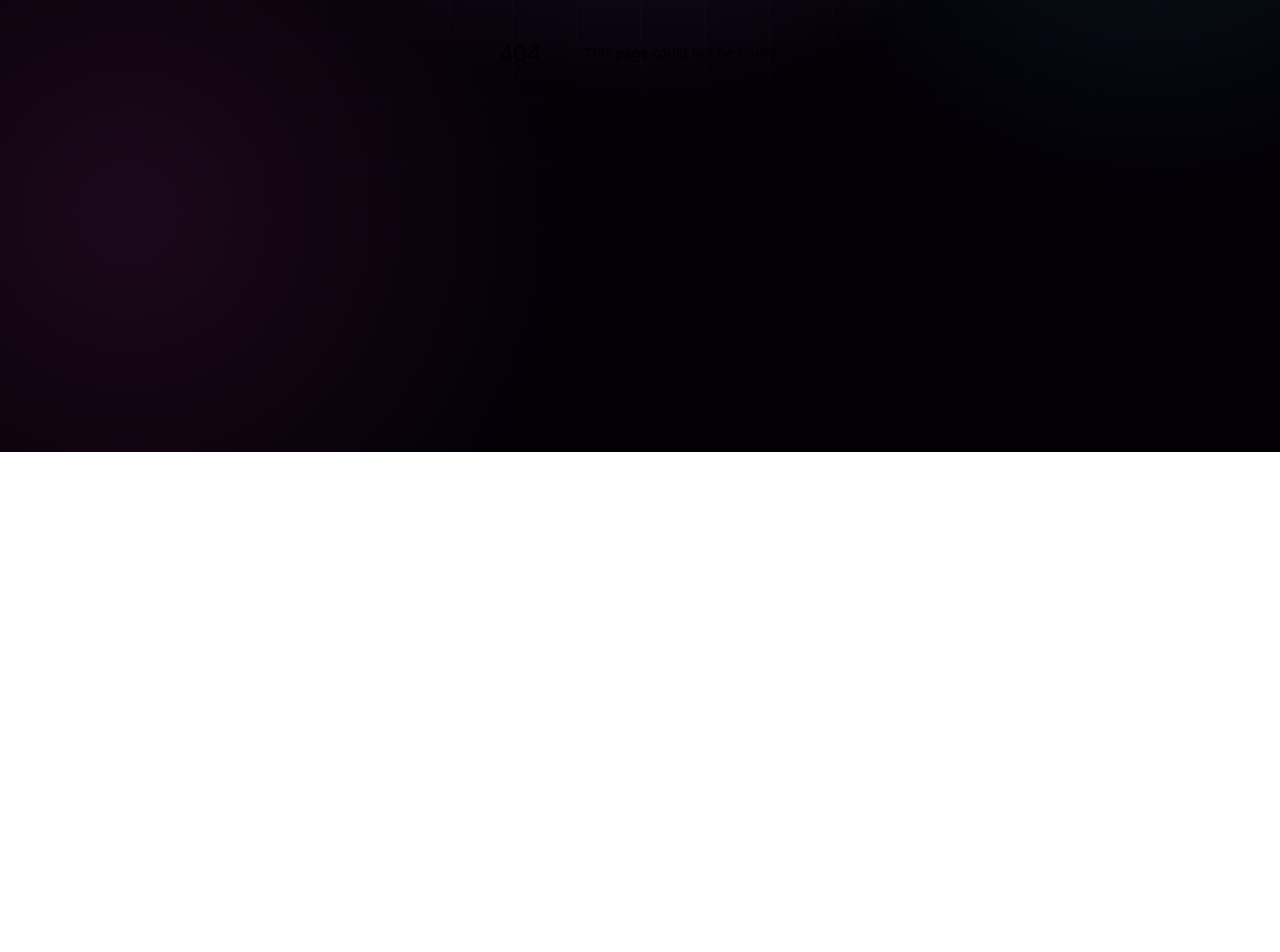
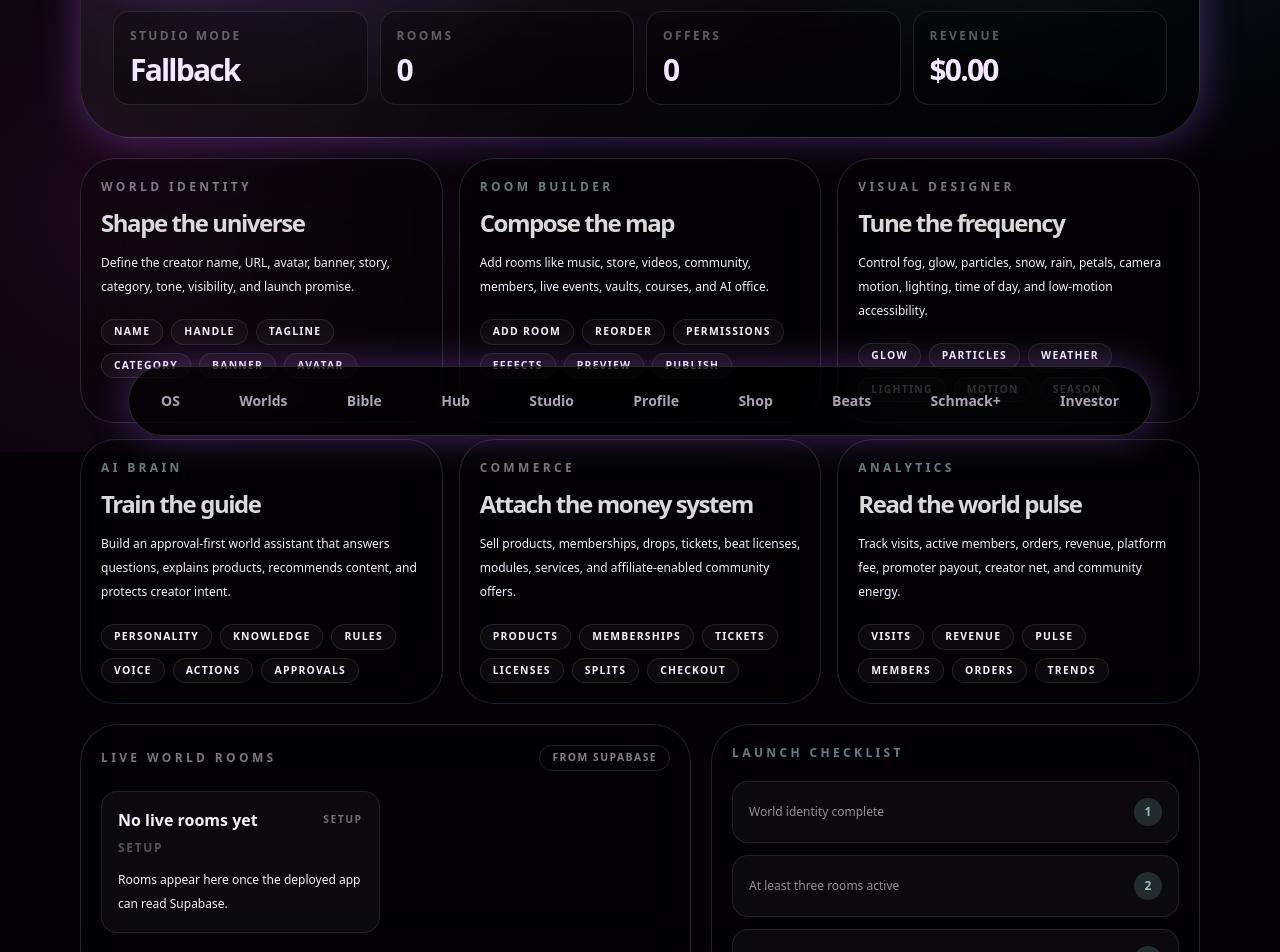
Before and after one commit to thatsmelodic/harmonic-os, a Next.js app: page /creator-studio-v2 in a window 1280 px wide. Before the commit this address had no page. Shown: the part 348-1300 px from the top of the page. Before the commit the page ends 800 px from the top, so only its background shows below. Built offline with nearby package versions, Linux system fonts and the light colour scheme; no server answers; the database is empty.

Commit message:
Add Creator Studio v2 command center

```diff
--- /dev/null
+++ b/app/creator-studio-v2/page.tsx
@@ -0,0 +1,161 @@
+import Link from 'next/link';
+import { FrequencyDock } from '@/components/FrequencyDock';
+import { getCreatorWorldDashboardData, isSupabaseConfigured } from '@/lib/supabase/creator-worlds-server';
+
+export const metadata = {
+  title: 'Creator Studio v2 | Harmonic OS',
+  description: 'The Creator Studio v2 command center for building, monetizing, and launching creator worlds.',
+};
+
+const studioPanels = [
+  {
+    eyebrow: 'World Identity',
+    title: 'Shape the universe',
+    body: 'Define the creator name, URL, avatar, banner, story, category, tone, visibility, and launch promise.',
+    actions: ['Name', 'Handle', 'Tagline', 'Category', 'Banner', 'Avatar'],
+    glow: 'purple',
+  },
+  {
+    eyebrow: 'Room Builder',
+    title: 'Compose the map',
+    body: 'Add rooms like music, store, videos, community, members, live events, vaults, courses, and AI office.',
+    actions: ['Add room', 'Reorder', 'Permissions', 'Effects', 'Preview', 'Publish'],
+    glow: 'cyan',
+  },
+  {
+    eyebrow: 'Visual Designer',
+    title: 'Tune the frequency',
+    body: 'Control fog, glow, particles, snow, rain, petals, camera motion, lighting, time of day, and low-motion accessibility.',
+    actions: ['Glow', 'Particles', 'Weather', 'Lighting', 'Motion', 'Season'],
+    glow: 'purple',
+  },
+  {
+    eyebrow: 'AI Brain',
+    title: 'Train the guide',
+    body: 'Build an approval-first world assistant that answers questions, explains products, recommends content, and protects creator intent.',
+    actions: ['Personality', 'Knowledge', 'Rules', 'Voice', 'Actions', 'Approvals'],
+    glow: 'cyan',
+  },
+  {
+    eyebrow: 'Commerce',
+    title: 'Attach the money system',
+    body: 'Sell products, memberships, drops, tickets, beat licenses, modules, services, and affiliate-enabled community offers.',
+    actions: ['Products', 'Memberships', 'Tickets', 'Licenses', 'Splits', 'Checkout'],
+    glow: 'purple',
+  },
+  {
+    eyebrow: 'Analytics',
+    title: 'Read the world pulse',
+    body: 'Track visits, active members, orders, revenue, platform fee, promoter payout, creator net, and community energy.',
+    actions: ['Visits', 'Revenue', 'Pulse', 'Members', 'Orders', 'Trends'],
+    glow: 'cyan',
+  },
+];
+
+const launchChecklist = [
+  'World identity complete',
+  'At least three rooms active',
+  'One monetization path created',
+  'AI assistant rules reviewed',
+  'Low-motion experience verified',
+  'Publish preview approved',
+];
+
+function money(cents: number | null | undefined) {
+  return `$${(Number(cents ?? 0) / 100).toFixed(2)}`;
+}
+
+export default async function CreatorStudioV2Page() {
+  const configured = isSupabaseConfigured();
+  const data = await getCreatorWorldDashboardData('melodic-universe');
+  const analytics = data.analytics[0];
+  const live = configured && Boolean(data.world);
+
+  const topStats = [
+    { label: 'Studio Mode', value: live ? 'Live' : 'Fallback' },
+    { label: 'Rooms', value: String(data.rooms.length) },
+    { label: 'Offers', value: String(data.products.length) },
+    { label: 'Revenue', value: money(analytics?.gross_revenue_cents) },
+  ];
+
+  return (
+    <main className="min-h-screen px-6 py-8 pb-28">
+      <FrequencyDock />
+      <section className="harmonic-container grid gap-5 py-8">
+        <article className="rounded-[3.2rem] border border-purple-200/15 bg-[radial-gradient(circle_at_18%_10%,rgba(183,108,255,.32),transparent_36%),radial-gradient(circle_at_80%_0%,rgba(54,178,203,.22),transparent_35%),linear-gradient(135deg,rgba(255,255,255,.06),rgba(0,0,0,.5))] p-5 shadow-purple-glow backdrop-blur-2xl sm:p-8">
+          <div className="flex flex-wrap items-start justify-between gap-5">
+            <div>
+              <p className="text-xs font-black uppercase tracking-[.38em] text-purple-100/45">Command Center</p>
+              <h1 className="mt-3 text-5xl font-black tracking-[-.09em] sm:text-7xl">Creator Studio v2</h1>
+              <p className="mt-4 max-w-5xl text-sm leading-7 text-purple-100/62 sm:text-base">A creator should not feel like they are filling out boring forms. They should feel like they are composing a living universe: rooms, visuals, AI, commerce, community, analytics, and launch controls in one operating system.</p>
+            </div>
+            <div className="flex flex-wrap gap-3">
+              <Link href="/creator-worlds/builder" className="rounded-full bg-purple-300 px-5 py-3 text-sm font-black text-black shadow-purple-glow">Open Builder</Link>
+              <Link href="/creator-worlds/melodic-universe" className="rounded-full border border-white/10 px-5 py-3 text-sm font-black text-purple-100/75 hover:bg-white/[.06]">Preview World</Link>
+            </div>
+          </div>
+          <div className="mt-8 grid gap-3 md:grid-cols-4">
+            {topStats.map((stat) => (
+              <div key={stat.label} className="rounded-2xl border border-white/10 bg-black/30 p-4">
+                <p className="text-xs font-black uppercase tracking-[.2em] text-white/35">{stat.label}</p>
+                <p className="mt-2 text-3xl font-black tracking-[-.06em] text-purple-100">{stat.value}</p>
+              </div>
+            ))}
+          </div>
+        </article>
+
+        <section className="grid gap-4 lg:grid-cols-3">
+          {studioPanels.map((panel) => (
+            <article key={panel.title} className={`rounded-[2.2rem] border ${panel.glow === 'purple' ? 'border-purple-200/15' : 'border-cyan-200/15'} bg-black/30 p-5 backdrop-blur-2xl`}>
+              <p className={`text-xs font-black uppercase tracking-[.28em] ${panel.glow === 'purple' ? 'text-purple-100/50' : 'text-cyan-100/50'}`}>{panel.eyebrow}</p>
+              <h2 className="mt-3 text-2xl font-black tracking-[-.06em] text-white/85">{panel.title}</h2>
+              <p className="mt-3 text-xs leading-6 text-white/48">{panel.body}</p>
+              <div className="mt-5 flex flex-wrap gap-2">
+                {panel.actions.map((action) => (
+                  <span key={action} className="rounded-full border border-white/10 bg-white/[.035] px-3 py-1 text-[.65rem] font-black uppercase tracking-[.12em] text-white/38">{action}</span>
+                ))}
+              </div>
+            </article>
+          ))}
+        </section>
+
+        <div className="grid gap-5 xl:grid-cols-[1fr_.8fr]">
+          <section className="rounded-[2.4rem] border border-purple-200/15 bg-black/30 p-5 backdrop-blur-2xl">
+            <div className="flex flex-wrap items-center justify-between gap-3">
+              <p className="text-xs font-black uppercase tracking-[.28em] text-purple-100/50">Live World Rooms</p>
+              <span className="rounded-full border border-purple-200/15 px-3 py-1 text-[.65rem] font-black uppercase tracking-[.14em] text-purple-100/55">from Supabase</span>
+            </div>
+            <div className="mt-5 grid gap-3 md:grid-cols-2">
+              {(data.rooms.length ? data.rooms : [{ id: 'fallback-room', name: 'No live rooms yet', room_type: 'setup', access_level: 'setup', description: 'Rooms appear here once the deployed app can read Supabase.' }]).slice(0, 8).map((room: any) => (
+                <article key={room.id} className="rounded-2xl border border-white/10 bg-white/[.035] p-4">
+                  <div className="flex flex-wrap items-center justify-between gap-2">
+                    <h3 className="text-base font-black text-white/82">{room.name}</h3>
+                    <span className="text-[.65rem] font-black uppercase tracking-[.14em] text-purple-100/45">{room.access_level}</span>
+                  </div>
+                  <p className="mt-2 text-xs font-black uppercase tracking-[.14em] text-white/30">{room.room_type}</p>
+                  <p className="mt-3 text-xs leading-6 text-white/48">{room.description}</p>
+                </article>
+              ))}
+            </div>
+          </section>
+
+          <section className="rounded-[2.4rem] border border-cyan-200/15 bg-black/30 p-5 backdrop-blur-2xl">
+            <p className="text-xs font-black uppercase tracking-[.28em] text-cyan-100/50">Launch Checklist</p>
+            <div className="mt-5 grid gap-3">
+              {launchChecklist.map((item, index) => (
+                <div key={item} className="flex items-center justify-between gap-4 rounded-2xl border border-white/10 bg-white/[.035] p-4">
+                  <span className="text-xs leading-6 text-white/55">{item}</span>
+                  <span className="grid h-7 w-7 place-items-center rounded-full bg-cyan-200/15 text-xs font-black text-cyan-100/70">{index + 1}</span>
+                </div>
+              ))}
+            </div>
+            <div className="mt-5 rounded-2xl border border-white/10 bg-[linear-gradient(135deg,rgba(54,178,203,.14),rgba(183,108,255,.08))] p-4">
+              <h3 className="text-lg font-black text-white/82">Publish Philosophy</h3>
+              <p className="mt-3 text-xs leading-6 text-white/48">The creator should approve every meaningful AI or commerce action. Harmonic can suggest, preview, explain, and stage — but the creator chooses the frequency.</p>
+            </div>
+          </section>
+        </div>
+      </section>
+    </main>
+  );
+}
```
